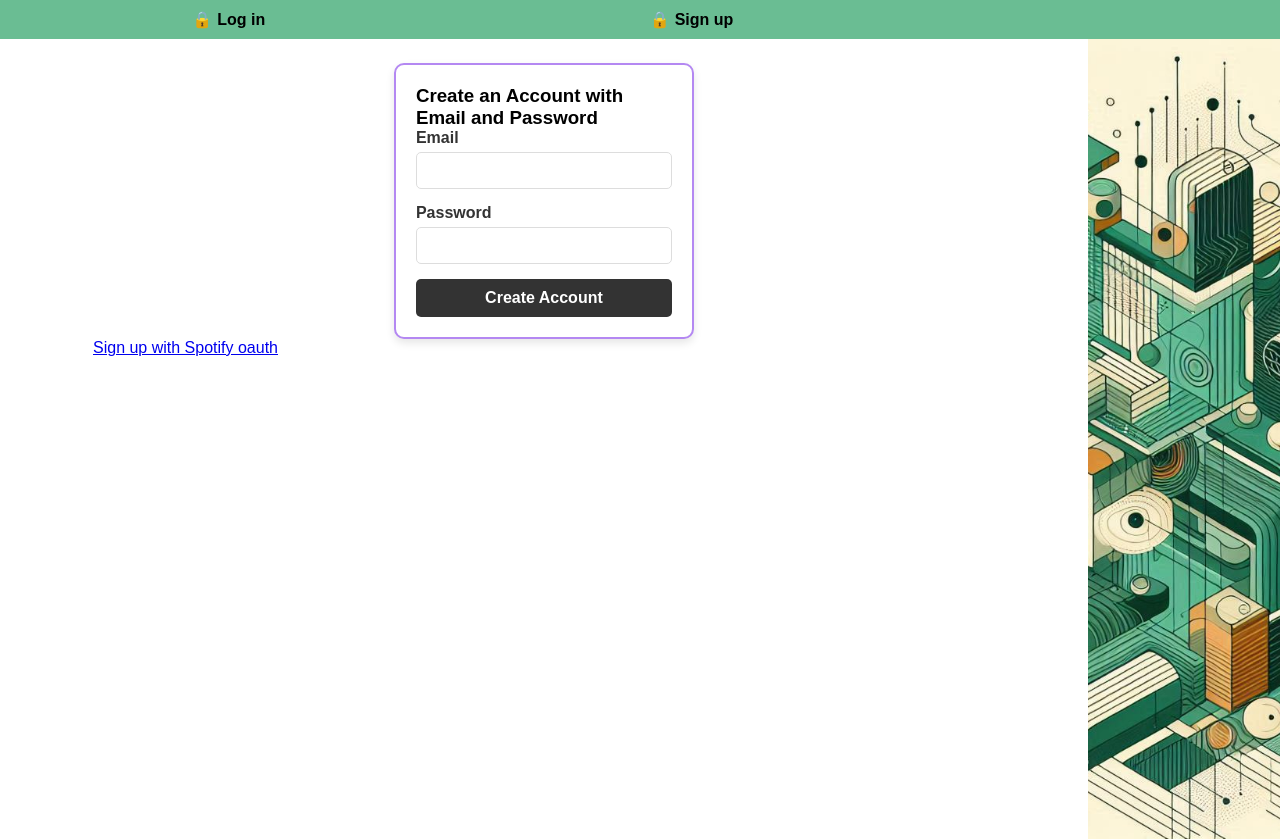
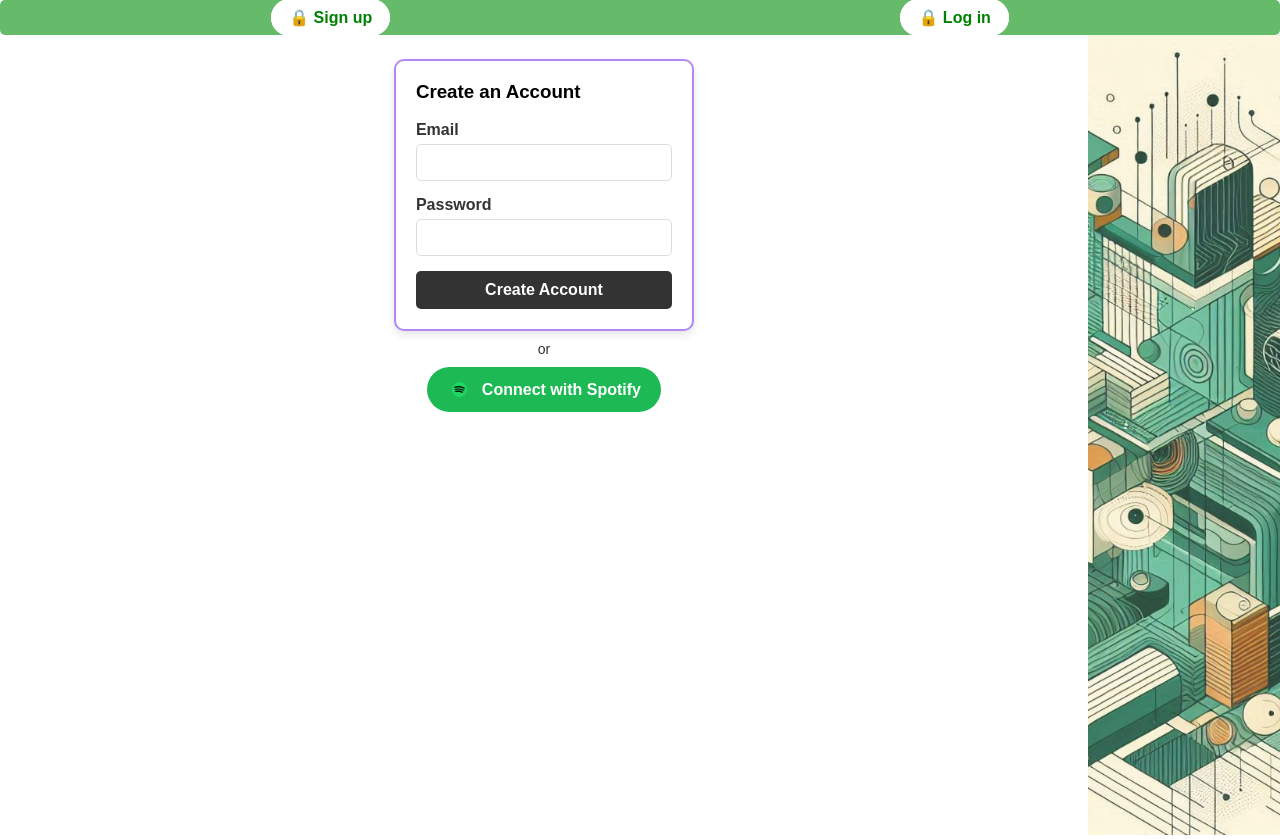
Before and after one commit to GeorgiaTechTeam18/SpotifyWrapper, a Django app: page /signup/ in a window 1280 px wide. Run offline with Django 5.2, Linux system fonts and the light colour scheme.

Commit message:
Sign up and login pages are done. TODO: Make base prettier.

```diff
--- a/UserAuth/static/UserAuth/styles.css
+++ b/UserAuth/static/UserAuth/styles.css
@@ -8,12 +8,11 @@ body {
     font-family: Arial, sans-serif;
 }
 
-#Index-main-text {
-    text-align: center;
-    margin-left: 0;
-    margin-right: 0;
-    padding: 20px;
+#base-body {
+    background: linear-gradient(to bottom, #ffffff, #9a9999);
+    border-radius: 8px;
 }
+
 
 .content-container {
     max-width: 950px;
@@ -29,8 +28,12 @@ main {
 }
 
 .banner {
-    background-color: #6ABD93;
-    padding: 10px 0;
+    color: white;
+    text-decoration: none;
+    padding: 8px 16px;
+    background-color: #66BB6A;
+    border-radius: 5px;
+    transition: background-color 0.3s, transform 0.3s;
 }
 
 .icon-menu {
@@ -40,19 +43,27 @@ main {
     list-style-type: none;
 }
 
-.icon-section {
-    margin: 0 15px;
+.icon-menu li a {
+    font-weight: bold;
+    color: green;
+    padding: 8px 16px;
+    text-decoration: none;
+    background-color: white; /* Spotify green */
+    border-radius: 20px;
+    border: 2px solid white;
+    transition: all 0.3s ease;
+    font-size: 16px;
+    margin: 0 5px;
 }
 
-.icon-section a {
-    text-decoration: none;
-    color: #000; /* Text color */
-    font-weight: bold;
-    font-size: 16px;
-    display: flex;
-    align-items: center;
-    gap: 5px;
+.icon-menu li a:hover {
+    background-color: #ffffff; /* White on hover */
+    color: #1DB954; /* Green text on hover */
+    border-color: #1DB954;
 }
+
+
+
 
 .side-image {
     position: absolute;
@@ -64,6 +75,9 @@ main {
     display: flex;
     justify-content: center;
     align-items: center;
+    opacity: 0.85;
+    background: linear-gradient(to right, rgba(255, 255, 255, 0.6), rgba(255, 255, 255, 0));
+    box-shadow: inset 0 0 10px rgba(0, 0, 0, 0.1);
 }
 
 .side-image img {
@@ -102,7 +116,12 @@ main {
     align-self: center; /* Align checkmark vertically */
 }
 
-/* Additional styling to align text in a single column */
+#Index-main-text {
+    padding-bottom: 1em;
+    justify-content: center;
+}
+
+
 .text-container {
     display: flex;
     flex-direction: column;
@@ -190,14 +209,14 @@ main {
     color: #A268DB;
 }
 
-#login-alternate {
+.login-alternate {
     display: flex;
     flex-direction: column;
     align-items: center;
     font-family: Arial, sans-serif;
 }
 
-#login-alternate p {
+.login-alternate p {
     margin: 10px 0;
     font-size: 14px;
     color: #333;
--- a/templates/UserAuth/base.html
+++ b/templates/UserAuth/base.html
@@ -11,35 +11,34 @@
 <body>
 <div class="banner">
     <ul class="icon-menu">
+        {% if user.is_authenticated %}
             <li class="icon-section">
-            {% if user.is_authenticated %}
                 <a href="{% url 'deepcut' %}">
-                    🎮<span class="HiddenOnMobile"> Play Deep Cut</span>
+                    🎮<span class="HiddenOnMobile"> Play</span> Deep Cut
                 </a>
-                {% else %}
-                <a href="{% url 'login' %}">
-                    🔒<span class="HiddenOnMobile"> Log in</span>
-                </a>
-            {% endif %}
             </li>
             <li class="icon-section">
-            {% if user.is_authenticated %}
                 <a href="{% url 'home' %}">
-                    📦<span class="HiddenOnMobile">Generate Wrap</span>
+                    📦<span class="HiddenOnMobile">Generate</span>  Wrapped
                 </a>
-            {% else %}
-                <a href="{% url 'login' %}">
-                    🔒<span class="HiddenOnMobile">Sign up</span>
-                </a>
-            {% endif %}
             </li>
             <li>
-            {% if is_authenticated %}
                 <a href="{% url 'logout' %}">
                     🚪<span class="HiddenOnMobile">Log Out</span>
                 </a>
+            </li>
+        {% else %}
+            <li>
+                <a href="{% url 'signup' %}">
+                    🔒 Sign up
+                </a>
+            </li>
+            <li>
+                <a href="{% url 'login' %}">
+                    🔒 Log in
+                </a>
+            </li>
         {% endif %}
-        </li>
     </ul>
 </div>
 
--- a/templates/UserAuth/login.html
+++ b/templates/UserAuth/login.html
@@ -3,6 +3,7 @@
 {% block body %}
     <form class="authForm" action='{% url 'login' %}' method="post">
         {% csrf_token %}
+        <h3>Sign in</h3><br>
         <div>
             <label for="id_email">Email</label>
             {{ form.email.errors }}
@@ -18,7 +19,7 @@
             <button type="submit">Login with email</button>
         </span>
     </form>
-    <div id="login-alternate">
+    <div class="login-alternate">
         <p>or</p>
         <a href="{% url 'authWithSpotify' %}" class="spotify-login">
             <img src="{% static 'UserAuth/spotify-icon.webp' %}" alt="Spotify Logo" class="spotify-icon">
--- a/templates/UserAuth/signup.html
+++ b/templates/UserAuth/signup.html
@@ -1,8 +1,8 @@
 {% extends 'UserAuth/base.html' %}
-
+{% load static %}
 {% block body %}
     <form class="authForm" action='{% url 'signup' %}' method="post">
-        <h3>Create an Account with Email and Password</h3>
+        <h3>Create an Account</h3><br>
         {% csrf_token %}
         <div>
             <label for="id_email">Email</label>
@@ -19,5 +19,11 @@
             <button type="submit">Create Account</button>
         </span>
     </form>
-    <a href="{% url 'authWithSpotify' %}">Sign up with Spotify oauth</a>
+        <div class="login-alternate">
+        <p>or</p>
+        <a href="{% url 'authWithSpotify' %}" class="spotify-login">
+            <img src="{% static 'UserAuth/spotify-icon.webp' %}" alt="Spotify Logo" class="spotify-icon">
+            Connect with Spotify
+        </a>
+        </div>
 {% endblock %}
```
Lines whose indentation alone changed are shown as unchanged.
